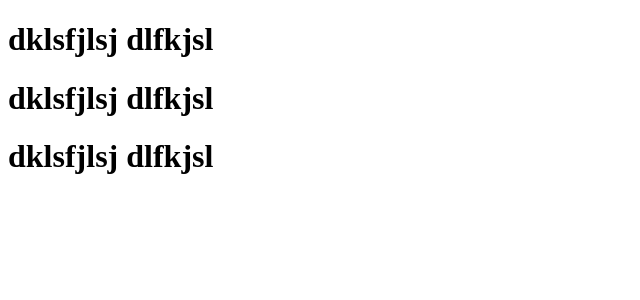
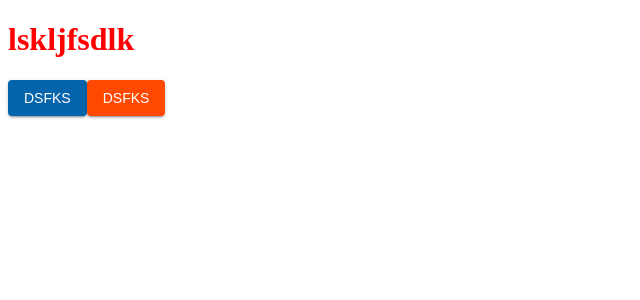
Before and after one commit to mehmetalperen/portfolio-react, a React (Create React App) app: page / in a window 1280 px wide. Shown: the top 300 px of the page, without its empty margins (0-640 px from the left). Built offline with nearby package versions, Linux system fonts and the light colour scheme.

Commit message:
set material ui design

```diff
--- a/src/App.js
+++ b/src/App.js
@@ -1,12 +1,52 @@
-import Button from "@material-ui/core/Button";
+import PortfolioPage from "./pages/portfolio";
+import { createMuiTheme, ThemeProvider } from "@material-ui/core/styles";
+
+const theme = createMuiTheme({
+  palette: {
+    primary: {
+      main: "#0664AD",
+      light: "#1882D4",
+      dark: "#04487C",
+    },
+    secondary: {
+      main: "#FF4900",
+      light: "#FFBF00",
+      dark: "#C13700",
+    },
+    warning: {
+      main: "#FFBF00",
+      light: "#FFD864",
+      dark: "#C79500",
+    },
+    background: {
+      default: "#000000",
+      paper: "#fafafa",
+    },
+  },
+  typography: {
+    fontFamily: "Arial",
+    body1: {
+      fontSize: 17,
+    },
+    h1: {
+      fontSize: 60,
+    },
+    h2: {
+      fontSize: 50,
+    },
+    h3: {
+      fontSize: 35,
+    },
+  },
+});
 
 function App() {
   return (
-    <div className="App">
-      <h1>dklsfjlsj dlfkjsl</h1>
-      <h1>dklsfjlsj dlfkjsl</h1>
-      <h1>dklsfjlsj dlfkjsl</h1>
-    </div>
+    <ThemeProvider theme={theme}>
+      <div className="App">
+        <PortfolioPage />
+      </div>
+    </ThemeProvider>
   );
 }
 
--- /dev/null
+++ b/src/pages/portfolio.jsx
@@ -0,0 +1,26 @@
+import React, { useState, useEffect } from "react";
+import Button from "@material-ui/core/Button";
+
+const PortfolioPage = () => {
+  return (
+    <div className="FavoritePage">
+      <h1>lskljfsdlk</h1>
+      <Button color="primary" variant="contained">
+        dsfks
+      </Button>
+      <Button color="secondary" variant="contained">
+        dsfks
+      </Button>
+
+      <style jsx>
+        {`
+          h1 {
+            color: red;
+          }
+        `}
+      </style>
+    </div>
+  );
+};
+
+export default PortfolioPage;
```
